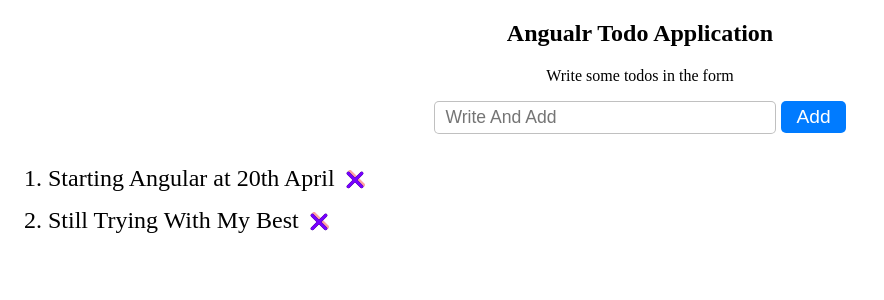
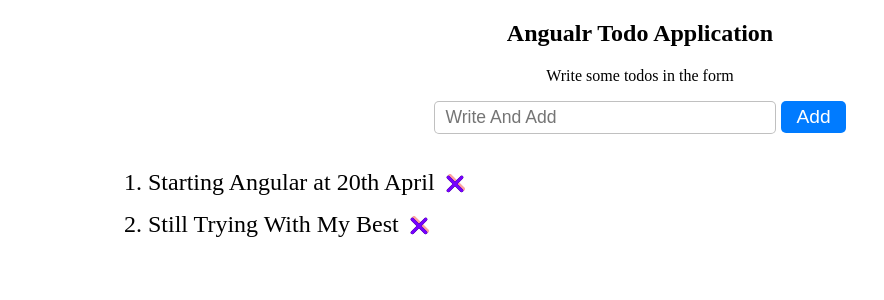
Before and after one commit to Kaung-Myat-Hun/todo-app-ng, an Angular app: page / in a window 1280 px wide. Shown: the top 300 px of the page, without its empty margins (0-884 px from the left). Built offline with nearby package versions, Linux system fonts and the light colour scheme.

Commit message:
updating: css

```diff
--- a/src/app/app.component.html
+++ b/src/app/app.component.html
@@ -14,7 +14,9 @@
 	<li *ngFor="let item of todoList">
 		{{item}}
 		<span (click)="onDelete(item)">
-      <img src="../assets/cross-svgrepo-com.svg" alt="" style="width: 40px; height: 40px">
+			<img src="../assets/cross-svgrepo-com.svg"
+				alt
+				style="width: 40px; height: 40px">
 		</span>
 	</li>
 </ul>
--- a/src/app/app.component.scss
+++ b/src/app/app.component.scss
@@ -1,9 +1,11 @@
 @import url('https://fonts.googleapis.com/css2?family=Poppins:ital,wght@0,100;0,200;0,500;0,900;1,400;1,500&display=swap');
 body{
-  font-family: poppin;
+  font-family: 'Poppins', sans-serif;
 }
 .todoContainer{
-  width: 80%;
+  width: 80vw;
+  margin: auto;
+  margin-top: 20px;
 }
 .todoContainer li{
   list-style-type: number;
```
